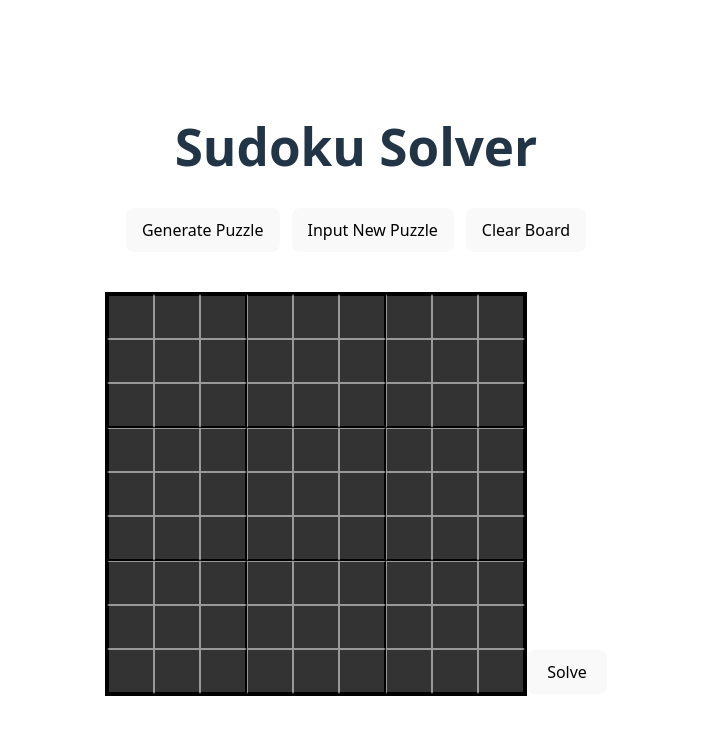
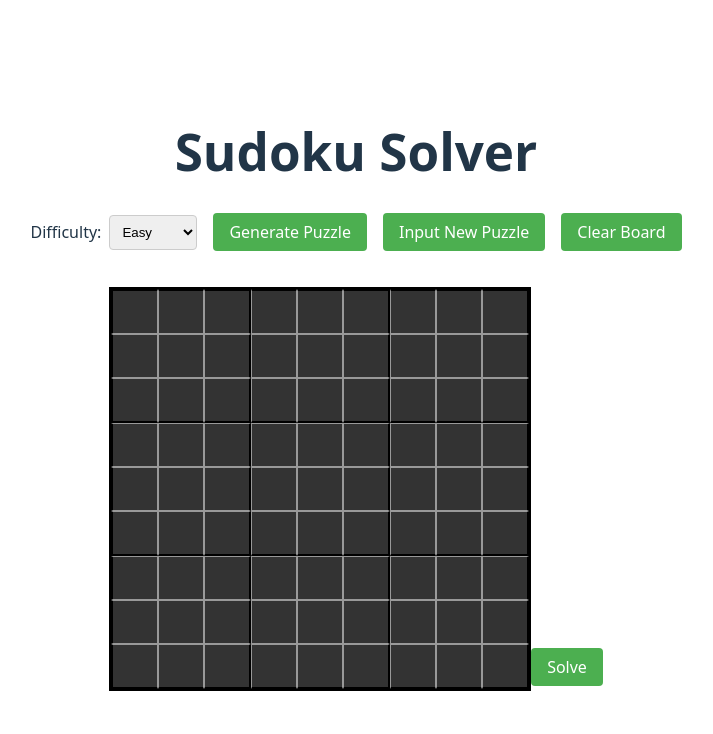
Before and after one commit to MohamedOrfy1/Sudoko-CSP, a React app in the folder frontend/sudoku-solver/: page / in a window 1280 px wide. Shown: the top 734 px of the page, without its empty margins (284-997 px from the left). Built offline with nearby package versions, Linux system fonts and the light colour scheme; the HTML template or start-up script is replaced by a standard one.

Commit message:
Added option props

```diff
--- a/frontend/sudoku-solver/src/components/Options/Options.css
+++ b/frontend/sudoku-solver/src/components/Options/Options.css
@@ -1,12 +1,32 @@
 .options {
     display: flex;
-    justify-content: center;
-    gap: 12px;
-    margin: 20px 0;
+    gap: 1rem;
+    margin-bottom: 1rem;
+    align-items: center;
   }
 
-  .options button {
-    padding: 10px 15px;
-    font-size: 16px;
+  .difficulty-selector {
+    display: flex;
+    align-items: center;
+    gap: 0.5rem;
+  }
+
+  .difficulty-selector select {
+    padding: 0.5rem;
+    border-radius: 4px;
+    border: 1px solid #ccc;
+  }
+
+  button {
+    padding: 0.5rem 1rem;
+    border-radius: 4px;
+    border: none;
+    background-color: #4CAF50;
+    color: white;
     cursor: pointer;
+    transition: background-color 0.3s;
   }
+
+  button:hover {
+    background-color: #45a049;
+  }
--- a/frontend/sudoku-solver/src/components/Options/Options.jsx
+++ b/frontend/sudoku-solver/src/components/Options/Options.jsx
@@ -1,10 +1,25 @@
-import React from 'react';
+import React, { useState } from 'react';
 import './Options.css';
 
 const Options = ({ onGenerate, OnInput, onClear }) => {
+  const [difficulty, setDifficulty] = useState('easy');
+
   return (
     <div className="options">
-      <button onClick={onGenerate}>Generate Puzzle</button>
+      <div className="difficulty-selector">
+        <label htmlFor="difficulty">Difficulty: </label>
+        <select
+          id="difficulty"
+          value={difficulty}
+          onChange={(e) => setDifficulty(e.target.value)}
+        >
+          <option value="easy">Easy</option>
+          <option value="medium">Medium</option>
+          <option value="hard">Hard</option>
+          <option value="extreme">Extreme</option>
+        </select>
+      </div>
+      <button onClick={() => onGenerate(difficulty)}>Generate Puzzle</button>
       <button onClick={OnInput}>Input New Puzzle</button>
       <button onClick={onClear}>Clear Board</button>
     </div>
```
